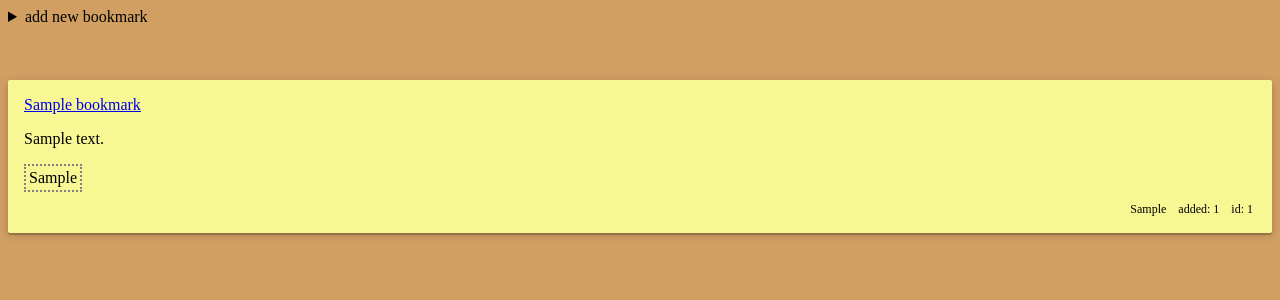
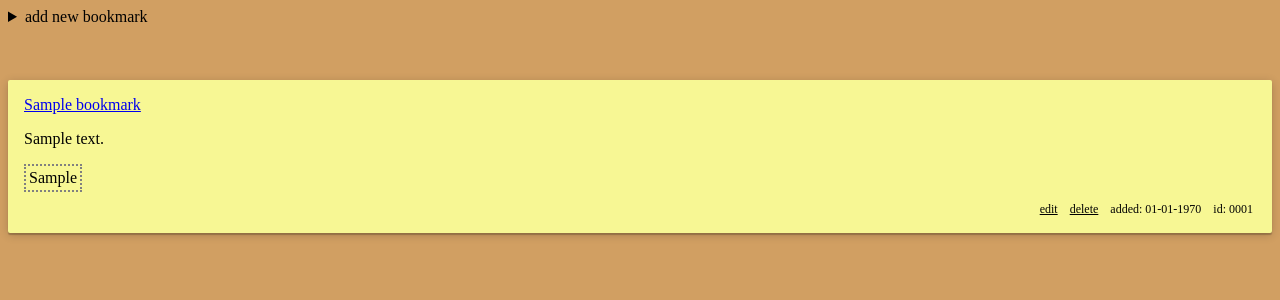
Before and after one commit to nunq/behalter, a Flask app: page / in a window 1280 px wide. Shown: the top 300 px of the page. Run offline with Flask 2, Linux system fonts and the light colour scheme; tables that the repository leaves empty hold one stand-in row (values such as "Sample post").

Commit message:
format unix epoch as d-m-Y, pad bookmark IDs

```diff
--- a/app.py
+++ b/app.py
@@ -21,6 +21,14 @@ def shutdown():
 atexit.register(shutdown)
 
 app = Flask(__name__)
+
+
+@app.template_filter()
+def unix_to_date(timestamp):
+    return datetime.utcfromtimestamp(timestamp).strftime("%d-%m-%Y")
+
+# -----------------------------------
+# routes
 
 @app.route("/")
 def index():
--- a/templates/index.html
+++ b/templates/index.html
@@ -52,9 +52,10 @@
           {% endfor %}
         </div>
         <div class="meta">
-          <span class="domainfilter" onclick="domainfilter()">{{ bm["domain"] }}</span>
-          <span>added: {{ bm["created"] }}</span>
-          <span>id: {{ bm["id"] }}</span>
+          <span class="edit" onclick="edit()">edit</span>
+          <span class="delete" onclick="delete()">delete</span>
+          <span>added: {{ bm["created"] | unix_to_date }}</span>
+          <span>id: {{ "%04d" % bm["id"] }}</span>
         </div>
       </div>
       {% endfor %}
```
